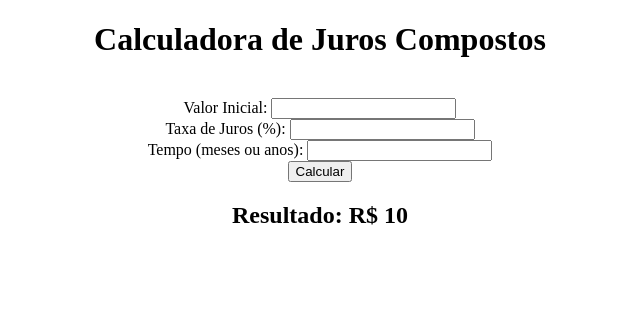
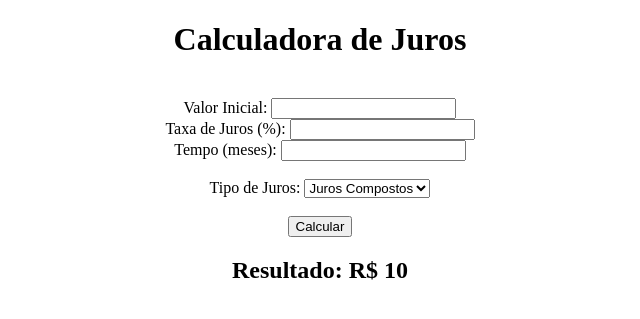
Before and after one commit to Miguel-Mendes11/calculadora, a Flask app: template templates/page.html in a window 1280 px wide. Shown: the top 319 px of the page, without its empty margins (320-960 px from the left). Run offline with Flask 3, Linux system fonts and the light colour scheme; the template is opened without the code that fills it: most values are stand-ins (such as "Sample title", 1, 10 or a date in 2020).

Commit message:
page.html

```diff
--- a/templates/page.html
+++ b/templates/page.html
@@ -4,11 +4,18 @@
     <title>Calculadora Financeira</title>
 </head>
 <body>
-    <h1><center>Calculadora de Juros Compostos</center></h1><br>
+    <h1><center>Calculadora de Juros</center></h1><br>
     <form method="post"><center>
         Valor Inicial: <input type="number" step="0.01" name="valor_inicial" required><br>
         Taxa de Juros (%): <input type="number" step="0.01" name="taxa_juros" required><br>
-        Tempo (meses ou anos): <input type="number" name="tempo" required><br>
+        Tempo (meses): <input type="number" name="tempo" required><br><br>
+
+        Tipo de Juros:
+        <select name="tipo_juros">
+            <option value="compostos">Juros Compostos</option>
+            <option value="simples">Juros Simples</option>
+        </select><br><br>
+
         <input type="submit" value="Calcular">
         </center>
     </form>
```
